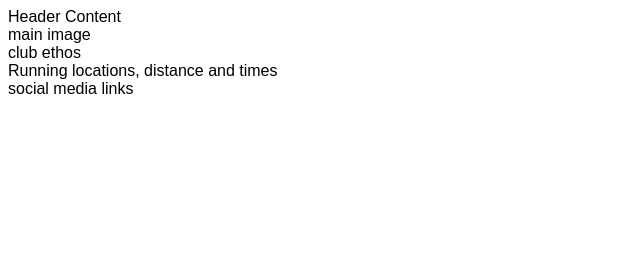
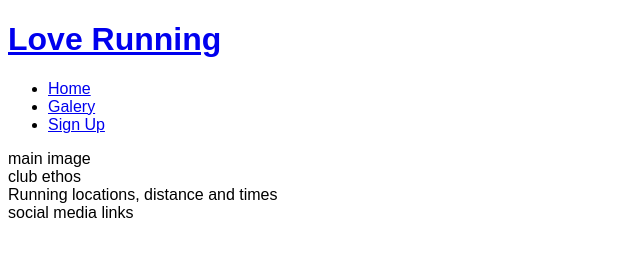
Before and after one commit to jmartinesdev/love-runnning, a plain HTML site: page index.html in a window 1280 px wide. Shown: the whole page, without its empty margins (0-640 px from the left). Drawn offline with Linux system fonts and the light colour scheme.

Commit message:
Add basci header structure

```diff
--- a/index.html
+++ b/index.html
@@ -10,7 +10,18 @@
     <title>Love Running</title>
 </head>
 <body>
-    <header>Header Content</header>
+    <header>
+        <a href="index.html">
+            <h1>Love Running</h1>
+        </a>
+        <nav>
+            <ul>
+                <li><a href="index.html">Home</a></li>
+                <li><a href="#">Galery</a></li>
+                <li><a href="#">Sign Up</a></li>
+            </ul>
+        </nav>
+    </header>
     <section>
         main image
     </section>
```
